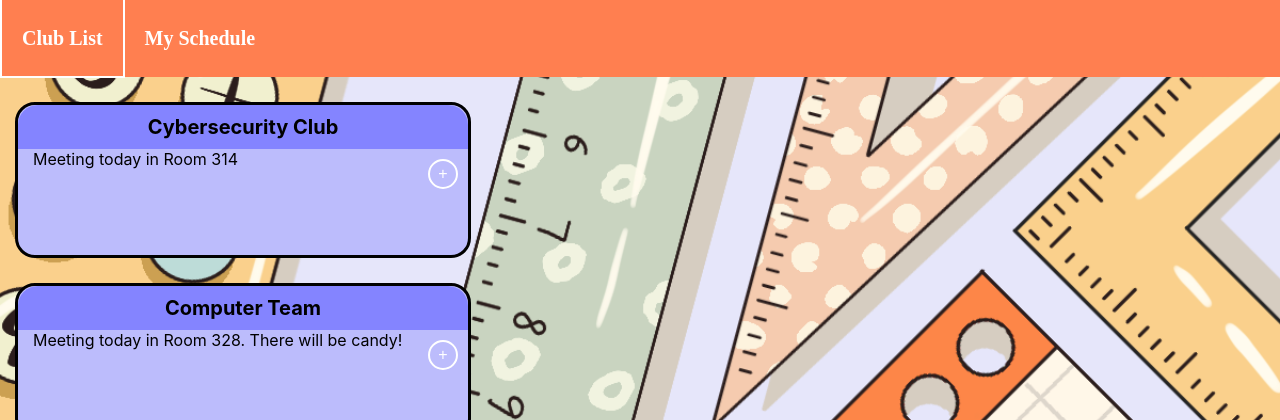
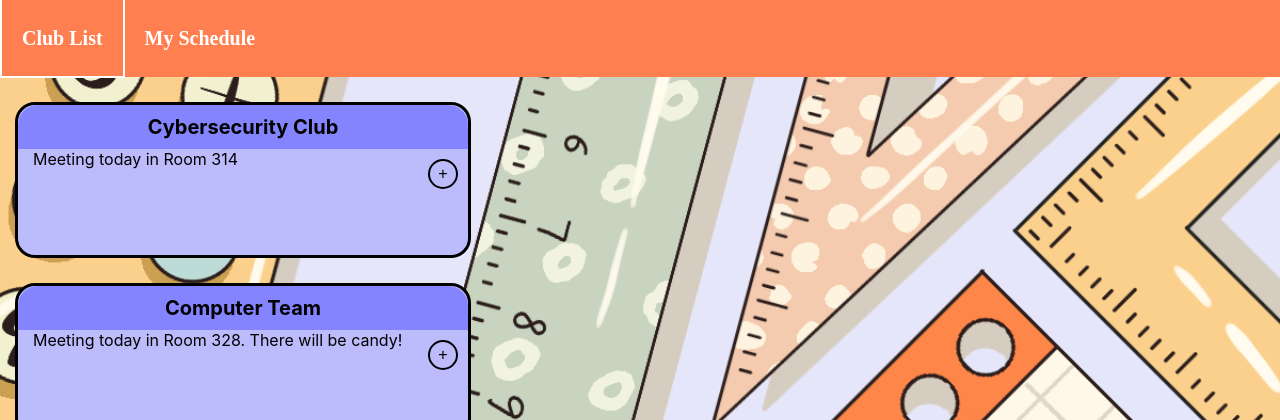
Before and after one commit to amtang325/club-call, a React (Create React App) app in the folder frontend/: page / in a window 1280 px wide. Shown: the top 420 px of the page. Built offline with nearby package versions, Linux system fonts and the light colour scheme.

Commit message:
style changes

```diff
--- a/frontend/src/App.css
+++ b/frontend/src/App.css
@@ -58,14 +58,13 @@ body {
 }
 
 button {
-  align:left;
   background-color: transparent;
-  border:2px solid white;
+  border:2px solid black;
   margin: 10px;
   width: 30px;
   height: 30px;
   text-align: center;
-  color: white;
+  color: black;
   font-size: 16px;
   border-radius:50%;
   float: right;
```
